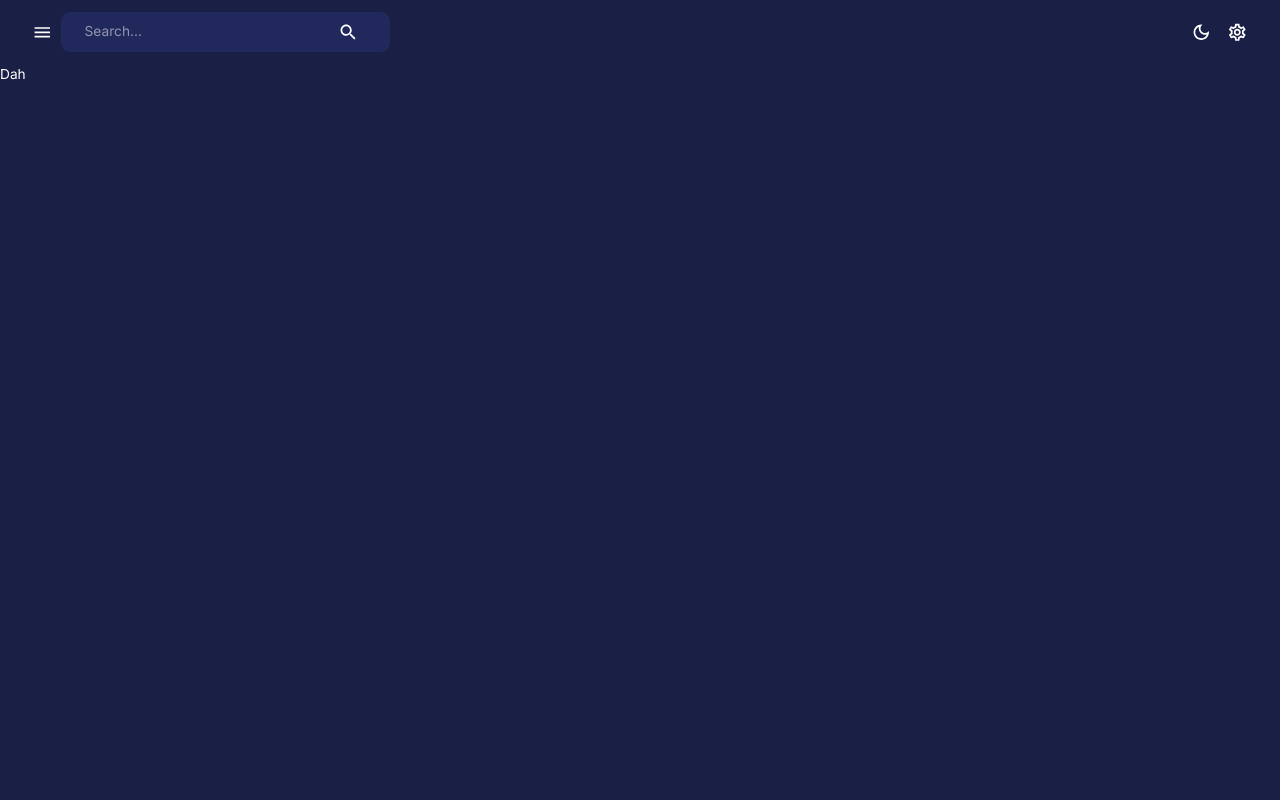
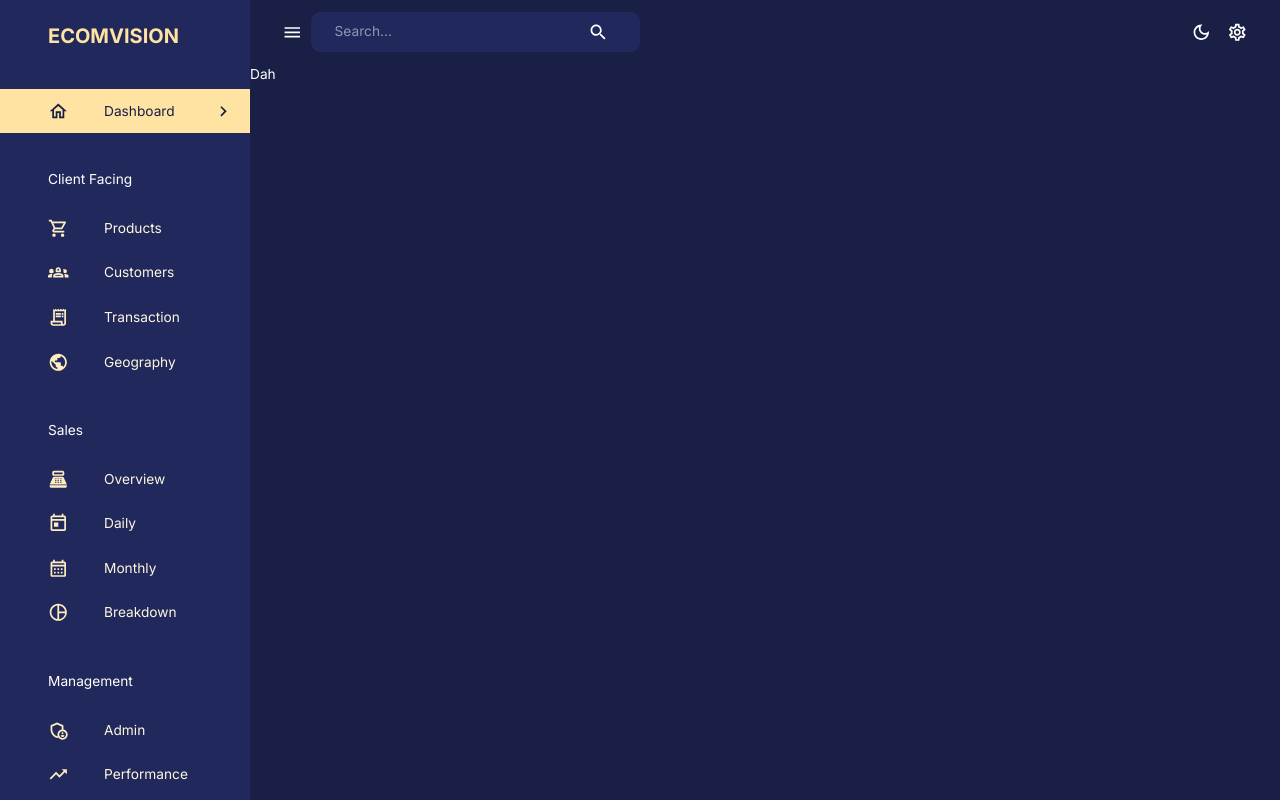
Before and after one commit to KhaledAmmer/AdminDashboard, a React (Create React App) app in the folder src/frontend/client/: page /dashboard in a window 1280 px wide. Built offline with nearby package versions, Linux system fonts and the light colour scheme.

Commit message:
feat: build basic sidebar

```diff
--- a/src/frontend/client/package.json
+++ b/src/frontend/client/package.json
@@ -47,12 +47,6 @@
     "test": "react-scripts test",
     "eject": "react-scripts eject"
   },
-  "eslintConfig": {
-    "extends": [
-      "react-app",
-      "react-app/jest"
-    ]
-  },
   "browserslist": {
     "production": [
       ">0.2%",
--- a/src/frontend/client/src/App.tsx
+++ b/src/frontend/client/src/App.tsx
@@ -18,7 +18,7 @@ function App() {
   const mode = useAppSelector((state) => state.global.mode);
   const theme = useMemo(() => createTheme(themeSettings(mode)), [mode]);
   return (
-    <div className='app' >
+    <div className="app">
       <Router>
         <ThemeProvider theme={theme}>
           <CssBaseline />
--- a/src/frontend/client/src/components/Navbar.tsx
+++ b/src/frontend/client/src/components/Navbar.tsx
@@ -1,4 +1,4 @@
-import React from 'react';
+import React, { Dispatch, SetStateAction } from 'react';
 import {
   LightModeOutlined,
   DarkModeOutlined,
@@ -6,7 +6,7 @@ import {
   Search,
   SettingsOutlined,
 } from '@mui/icons-material';
-import { makeStyles, createStyles,  } from '@mui/styles';
+import { makeStyles, createStyles } from '@mui/styles';
 import {
   AppBar,
   IconButton,
@@ -18,6 +18,12 @@ import {
 import { useAppDispatch } from '../hooks/redux';
 import { FlexBetween } from './flexbox';
 import { setMode } from '../redux/reducers/global';
+
+
+type NavbarProps = {
+  isSidebarOpen: boolean;
+  setIsSidebarOpen: Dispatch<SetStateAction<boolean>>;
+};
 
 const useStyles = makeStyles((theme: ThemeOptions) =>
   createStyles({
@@ -33,11 +39,11 @@ const useStyles = makeStyles((theme: ThemeOptions) =>
   })
 );
 
-export default function Navbar() {
+export default function Navbar(props: NavbarProps) {
+  const { isSidebarOpen, setIsSidebarOpen } = props;
   const classes = useStyles();
   const dispatch = useAppDispatch();
   const theme = useTheme();
-
   return (
     <AppBar
       sx={{
@@ -49,7 +55,7 @@ export default function Navbar() {
     >
       <Toolbar className={classes.toolbar}>
         <FlexBetween>
-          <IconButton onClick={() => console.log('Ts')}>
+          <IconButton onClick={() => setIsSidebarOpen(state => !state)}>
             <MenuIcon />
           </IconButton>
           <FlexBetween className={classes.flexBox}>
@@ -69,7 +75,7 @@ export default function Navbar() {
             )}
           </IconButton>
           <IconButton onClick={() => console.log('Ts')}>
-             <SettingsOutlined/>
+            <SettingsOutlined />
           </IconButton>
         </FlexBetween>
       </Toolbar>
--- /dev/null
+++ b/src/frontend/client/src/components/Sidebar.tsx
@@ -0,0 +1,163 @@
+import {
+  AdminPanelSettingsOutlined,
+  CalendarMonthOutlined,
+  ChevronLeft,
+  ChevronRightOutlined,
+  Groups2Outlined,
+  HomeOutlined,
+  PieChartOutlineOutlined,
+  PointOfSale,
+  PublicOutlined,
+  ReceiptLongOutlined,
+  Shop2Outlined,
+  ShoppingCartOutlined,
+  TodayOutlined,
+  TrendingUpOutlined,
+} from '@mui/icons-material';
+import {
+  Box,
+  Drawer,
+  IconButton,
+  List,
+  ListItem,
+  ListItemButton,
+  ListItemIcon,
+  ListItemText,
+  Typography,
+  useTheme,
+} from '@mui/material';
+import React, { Dispatch, SetStateAction, useEffect, useState } from 'react';
+import { useLocation, useNavigate } from 'react-router-dom';
+import { FlexBetween } from './flexbox';
+
+type SidebarProps = {
+  drawerWidth: string;
+  isNonMobile: boolean;
+  isSidebarOpen: boolean;
+  setIsSidebarOpen: Dispatch<SetStateAction<boolean>>;
+};
+
+const navItems = [
+  { title: 'Dashboard', icon: <HomeOutlined /> },
+  { title: 'Client Facing', icon: null },
+  { title: 'Products', icon: <ShoppingCartOutlined /> },
+  { title: 'Customers', icon: <Groups2Outlined /> },
+  { title: 'Transaction', icon: <ReceiptLongOutlined /> },
+  { title: 'Geography', icon: <PublicOutlined /> },
+  { title: 'Sales', icon: null },
+  { title: 'Overview', icon: <PointOfSale /> },
+  { title: 'Daily', icon: <TodayOutlined /> },
+  { title: 'Monthly', icon: <CalendarMonthOutlined /> },
+  { title: 'Breakdown', icon: <PieChartOutlineOutlined /> },
+  { title: 'Management', icon: null },
+  { title: 'Admin', icon: <AdminPanelSettingsOutlined /> },
+  { title: 'Performance', icon: <TrendingUpOutlined /> },
+];
+
+export default function Sidebar(props: SidebarProps) {
+  const { drawerWidth, isNonMobile, isSidebarOpen, setIsSidebarOpen } = props;
+  const { pathname } = useLocation();
+  const theme = useTheme();
+  const navigate = useNavigate();
+  const [active, setActive] = useState('');
+
+  useEffect(() => {
+    const [, path] = pathname.split('/');
+    setActive(path);
+  }, [pathname]);
+
+  return (
+    <Box component="nav">
+      {isSidebarOpen && (
+        <Drawer
+          open={isSidebarOpen}
+          onClose={() => setIsSidebarOpen(false)}
+          variant="persistent"
+          anchor="left"
+          sx={{
+            width: drawerWidth,
+            height: '100%',
+            '& .MuiDrawer-paper': {
+              backgroundColor: theme.palette.background.paper,
+              color: theme.palette.text.secondary[200],
+              boxSizing: 'border-box',
+              borderWidth: isNonMobile ? 0 : '2px',
+              width: drawerWidth,
+            },
+          }}
+        >
+          <Box width="100%">
+            <Box m="1.5rem 2rem 2rem 3rem">
+              <FlexBetween color={theme.palette.secondary.main}>
+                <Box display="flex" alignItems="center" gap="0.5rem">
+                  <Typography variant="h4" fontWeight="bold">
+                    ECOMVISION
+                  </Typography>
+                </Box>
+                {!isNonMobile && (
+                  <IconButton onClick={() => setIsSidebarOpen(!isSidebarOpen)}>
+                    <ChevronLeft />
+                  </IconButton>
+                )}
+              </FlexBetween>
+            </Box>
+            <List>
+              {navItems.map(({ title, icon }, index) => {
+                if (!icon) {
+                  return (
+                    <Typography key={title} sx={{ m: '2.25rem 0 1rem 3rem' }}>
+                      {title}
+                    </Typography>
+                  );
+                }
+
+                const lcTitle = title.toLowerCase();
+                return (
+                  <ListItem key={index} disablePadding={true}>
+                    <ListItemButton
+                      onClick={() => {
+                        navigate(`/${lcTitle}`);
+                        setActive(lcTitle);
+                      }}
+                      sx={{
+                        backgroundColor:
+                          active === lcTitle
+                            ? theme.palette.secondary[300]
+                            : 'transparent',
+
+                        color:
+                          active === lcTitle
+                            ? theme.palette.primary[600]
+                            : theme.palette.secondary[100],
+                      }}
+                    >
+                      <ListItemIcon
+                        sx={{
+                          ml: '2rem',
+                          color:
+                            active === lcTitle
+                              ? theme.palette.primary[600]
+                              : theme.palette.secondary[200],
+                        }}
+                      >
+                        {icon}
+                      </ListItemIcon>
+                      <ListItemText primary={title} />
+                      {active === lcTitle && (
+                        <ChevronRightOutlined
+                          sx={{
+                            ml: 'auto',
+                          }}
+                        />
+                      )}
+                    </ListItemButton>
+                  </ListItem>
+                );
+              })}
+            </List>
+          </Box>
+        </Drawer>
+      )}
+    </Box>
+  );
+}
--- a/src/frontend/client/src/components/layout/index.tsx
+++ b/src/frontend/client/src/components/layout/index.tsx
@@ -1,27 +1,41 @@
-import React from 'react';
+import React, { useState } from 'react';
 import { makeStyles, createStyles } from '@mui/styles';
 import { Box } from '@mui/system';
 import { Outlet } from 'react-router-dom';
 import { ThemeOptions } from '@mui/material/styles';
 import Navbar from '../Navbar';
+import { useMediaQuery } from '@mui/material';
+import Sidebar from '../Sidebar';
 
 const useStyles = makeStyles((theme: ThemeOptions) =>
   createStyles({
     root: {
       width: '100%',
       height: '100%',
+      display: 'flex',
     },
   })
 );
+export default function Layout() {
+  const classes = useStyles();
+  const isNonMobile = useMediaQuery('(min-width: 600px)');
+  const [isSidebarOpen, setIsSidebarOpen] = useState(isNonMobile);
 
-export default function Layout () {
-  const classes = useStyles();
   return (
     <Box className={classes.root}>
-      <Box>
-        <Navbar />
+      <Sidebar
+        drawerWidth="250px"
+        isNonMobile={isNonMobile}
+        isSidebarOpen={isSidebarOpen}
+        setIsSidebarOpen={setIsSidebarOpen}
+      />
+      <Box width='100%' height='100%'>
+        <Navbar
+          isSidebarOpen={isSidebarOpen}
+          setIsSidebarOpen={setIsSidebarOpen}
+        />
         <Outlet />
       </Box>
     </Box>
   );
-};
+}
--- a/src/frontend/client/src/styles/theme.ts
+++ b/src/frontend/client/src/styles/theme.ts
@@ -3,6 +3,28 @@ import { ThemeOptions } from '@mui/material';
 type Tokens = {
   [key in 'gray' | 'primary' | 'secondary']: { [key: number]: string };
 };
+
+declare module '@mui/material/styles' {
+  interface PaletteColor {
+    light: string;
+    main: string;
+    dark: string;
+    contrastText: string;
+    0: string;
+    10: string;
+    50: string;
+    100: string;
+    200: string;
+    300: string;
+    400: string;
+    500: string;
+    600: string;
+    700: string;
+    800: string;
+    900: string;
+    1000: string;
+  }
+}
 
 export const tokensDark: Tokens = {
   gray: {
@@ -52,7 +74,7 @@ function reverseTokens(tokensDark: Tokens) {
   Object.entries(tokensDark).forEach(([key, val]) => {
     const keys = Object.keys(val);
     const values = Object.values(val);
-    const length = keys.length;
+    const { length } = keys;
     const reversedObj: { [key: number]: string } = {};
     for (let i = 0; i < length; i++) {
       reversedObj[Number(keys[i])] = values[length - i - 1];
--- a/tsconfig.json
+++ b/tsconfig.json
@@ -1,6 +1,6 @@
 {
   "compilerOptions": {
-    "target": "ES5",
+    "target": "ES6",
     "lib": ["dom", "dom.iterable", "esnext", "ES2015.Core"],
     "allowJs": true,
     "strict": true,
@@ -8,7 +8,7 @@
     "jsx": "preserve",
     "sourceMap": true,
     "incremental": true,
-    "module": "ES6",
+    "module": "CommonJS",
     "skipLibCheck": true,
     "removeComments": true,
     "isolatedModules": true,
```
Also changed, not shown: src/frontend/client/.babelrc (deleted).
